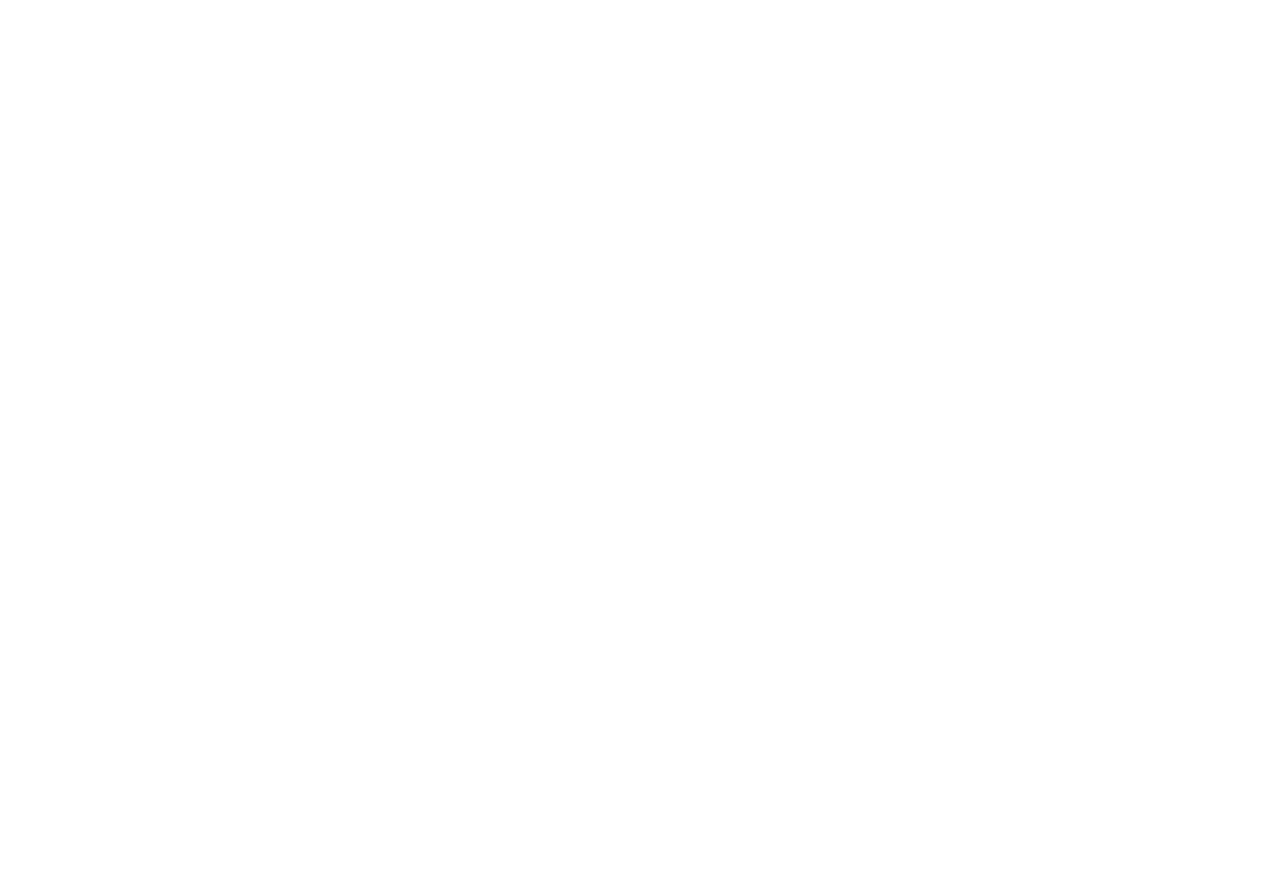
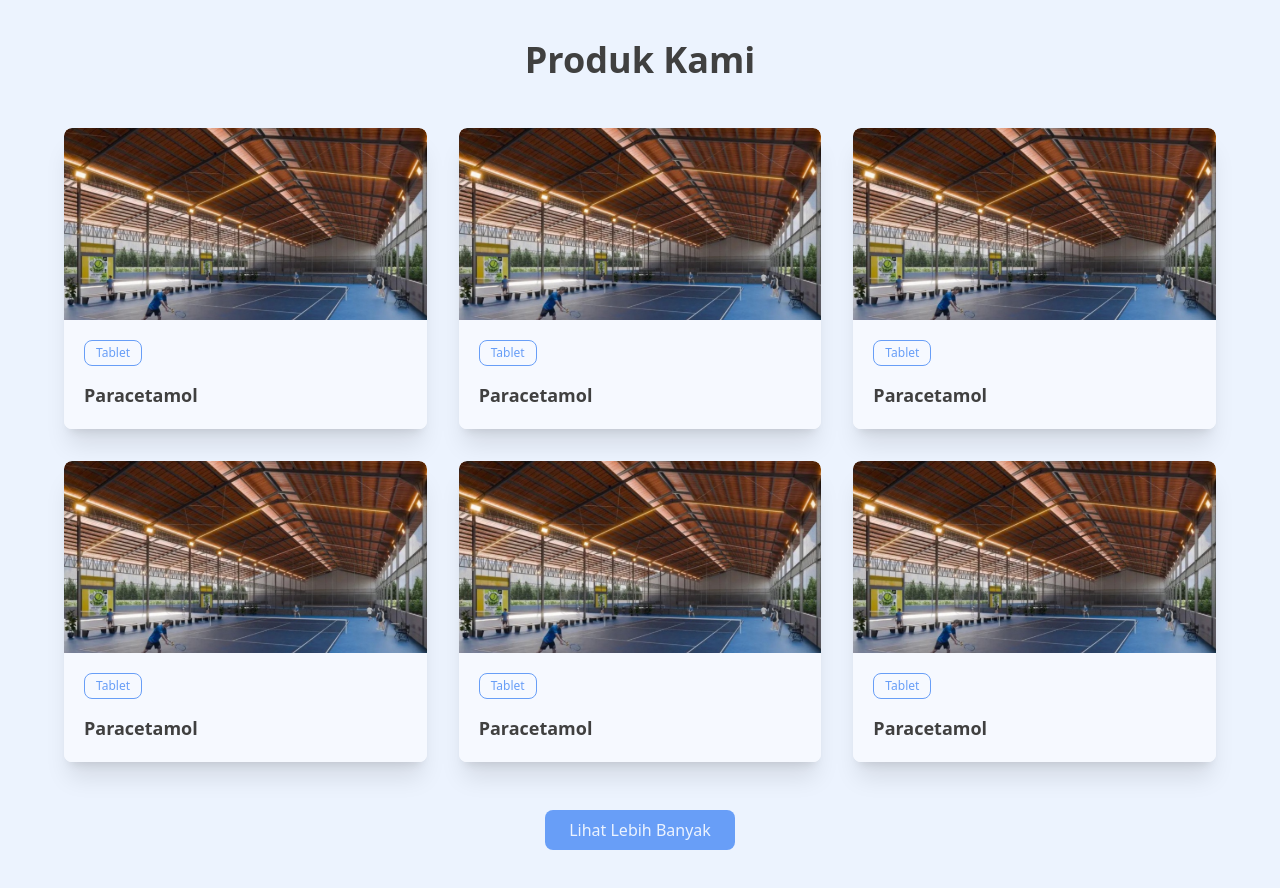
Before and after one commit to Chwakillah/medisphare, a React (Vite) app in the folder project/medisphare/: page / in a window 1280 px wide. Shown: the part 540-1428 px from the top of the page. Before the commit the page ends 800 px from the top, so only its background shows below. Built offline with nearby package versions, Linux system fonts and the light colour scheme.

Commit message:
feat: add section Produk Kami

```diff
--- a/project/medisphare/src/App.jsx
+++ b/project/medisphare/src/App.jsx
@@ -1,12 +1,14 @@
 import React from 'react'
 import Sekilas from './components/pages/Sekilas'
 import Navbar from './components/layouts/Navbar'
+import ProdukKami from './components/pages/ProdukKami'
 
 const App = () => {
   return (
     <div>
       <Navbar/>
       <Sekilas/>
+      <ProdukKami/>
     </div>
   )
 }
--- /dev/null
+++ b/project/medisphare/src/components/pages/ProdukKami.jsx
@@ -0,0 +1,86 @@
+import React from 'react';
+import paracetamolImg from "../../assets/paracetamol.svg";
+
+const products = [
+  {
+    id: 1,
+    name: 'Paracetamol',
+    category: 'Tablet',
+    image: paracetamolImg,
+  },
+  {
+    id: 2,
+    name: 'Paracetamol',
+    category: 'Tablet',
+    image: paracetamolImg,
+  },
+  {
+    id: 3,
+    name: 'Paracetamol',
+    category: 'Tablet',
+    image: paracetamolImg,
+  },
+  {
+    id: 4,
+    name: 'Paracetamol',
+    category: 'Tablet',
+    image: paracetamolImg,
+  },
+  {
+    id: 5,
+    name: 'Paracetamol',
+    category: 'Tablet',
+    image: paracetamolImg,
+  },
+  {
+    id: 6,
+    name: 'Paracetamol',
+    category: 'Tablet',
+    image: paracetamolImg,
+  },
+];
+
+const ProdukKami = () => {
+  return (
+    <section className="bg-blue-50 py-16 px-4">
+      <div className="max-w-6xl mx-auto">
+        <h2 className="text-4xl font-bold text-center text-black mb-12">
+          Produk Kami
+        </h2>
+
+        <div className="grid grid-cols-1 md:grid-cols-2 lg:grid-cols-3 gap-8">
+          {products.map((product) => (
+            <div
+              key={product.id}
+              className="card card-compact bg-base-100 shadow-xl rounded-lg overflow-hidden transition-transform hover:scale-105"
+            >
+              <figure className="bg-gray-100">
+                <img
+                  src={product.image}
+                  alt={product.name}
+                  className="w-full h-48 object-cover"
+                />
+              </figure>
+              <div className="card-body bg-backgroud p-5">
+                <div className="badge bg-backgroud border-blue-500 text-blue-500 text-xs py-3">
+                  {product.category}
+                </div>
+                <h2 className="card-title font-bold text-black mt-2">
+                  {product.name}
+                </h2>
+              </div>
+            </div>
+          ))}
+        </div>
+
+        <div className="text-center mt-12">
+          <button className="bg-blue-500 text-blue-50 px-6 py-2 rounded-lg font-medium hover:bg-blue-700 transition">
+          Lihat Lebih Banyak
+        </button>
+        </div>
+      </div>
+    </section>
+  );
+};
+
+export default ProdukKami;
--- a/project/medisphare/src/index.css
+++ b/project/medisphare/src/index.css
@@ -16,6 +16,7 @@
   --color-blue-800: #244a87;
   --color-blue-900: #1c3867;
   --color-black: #404040;
+  --color-backgroud: #F6F9FF;
 
   /* Custom Fonts */
   --font-montserrat: "Montserrat", sans-serif;
```
Also changed, not shown: project/medisphare/src/assets/paracetamol.svg (added), 1 other file (tests, documents, lock files or other folders).
